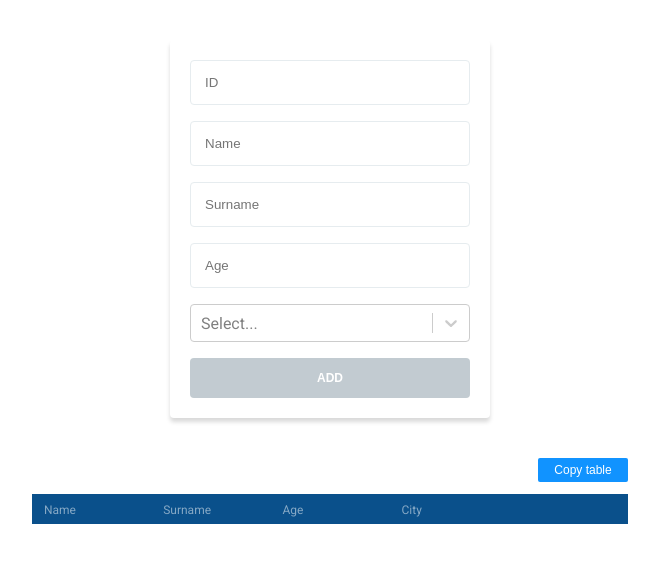
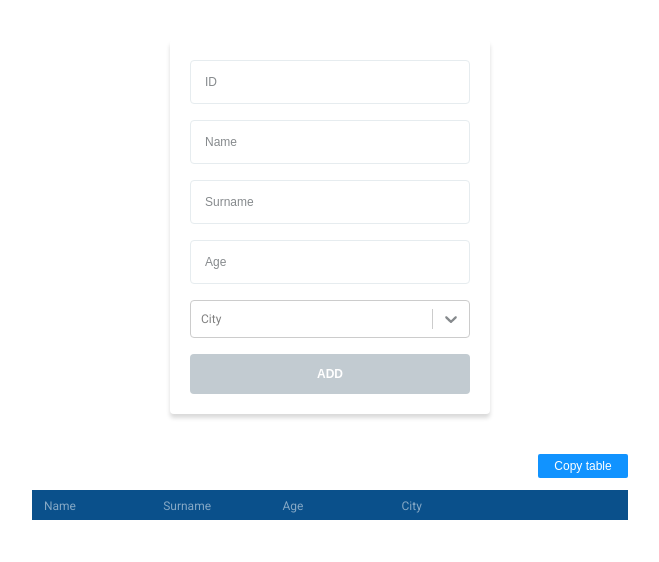
Before and after one commit to alisam1/AGCSOFT, a React (Create React App) app in the folder app/: page / in a window 1280 px wide. Shown: the top 562 px of the page, without its empty margins (310-969 px from the left). Built offline with nearby package versions, Linux system fonts and the light colour scheme.

Commit message:
Update style

```diff
--- a/app/src/components/Form/Form.jsx
+++ b/app/src/components/Form/Form.jsx
@@ -2,8 +2,14 @@ import { useState } from "react";
 import styles from './Form.module.scss';
 import Select from 'react-select'
 
+
 const selectStyles = {
   control: styles => ({ ...styles, backgroundColor: 'white' }),
+  dropdownIndicator: (base, { isFocused }) => ({
+    ...base,
+    color: "#868A8D",
+    transform: isFocused ? 'rotate(180deg)' : 'rotate(0deg)'
+  }),
   option: (styles, { isFocused }) => {
     return {
       ...styles,
@@ -91,7 +97,7 @@ export default function UserForm({addContact}) {
           />
         </div>
         <div>
-           <Select name="select" styles={selectStyles} className={styles.select} value={contactInfo.select.name} onChange={handleChange} options={data} />
+           <Select name="select" placeholder="City" styles={selectStyles} className={styles.select} value={contactInfo.select.name} onChange={handleChange} options={data} />
         </div>
 
         <div>
--- a/app/src/components/Form/Form.module.scss
+++ b/app/src/components/Form/Form.module.scss
@@ -1,7 +1,6 @@
 .form {
     width: 280px;
     height: auto;
-    background: #FFFFFF;
     box-shadow: 0px 4px 4px rgba(0, 0, 0, 0.15);
     border-radius: 4px;
     margin: 0 auto;
@@ -10,16 +9,23 @@
     padding: 20px;
 
     input {
+        font-style: normal;
+        font-weight: 400;
+        font-size: 12px;
+        line-height: 14px;
+        color: #000;
+        opacity: 1;
         width: 100%;
-        background: #FFFFFF;
         border: 1px solid #E6ECEF;
         box-sizing: border-box;
         border-radius: 4px;
-        padding-top: 14px;
-        padding-left: 14px;
-        padding-bottom: 14px;
+        padding: 14px;
         margin-bottom: 16px;
         outline: none;
+    }
+
+    input::placeholder {
+        color: #868A8D;
     }
 
     button {
@@ -47,6 +53,11 @@
 }
 
 .select {
+    font-style: normal;
+    font-weight: 400;
+    font-size: 12px;
+    line-height: 14px;
+    color: #868A8D;
     margin-bottom: 16px;
     outline: none;
 }
```
